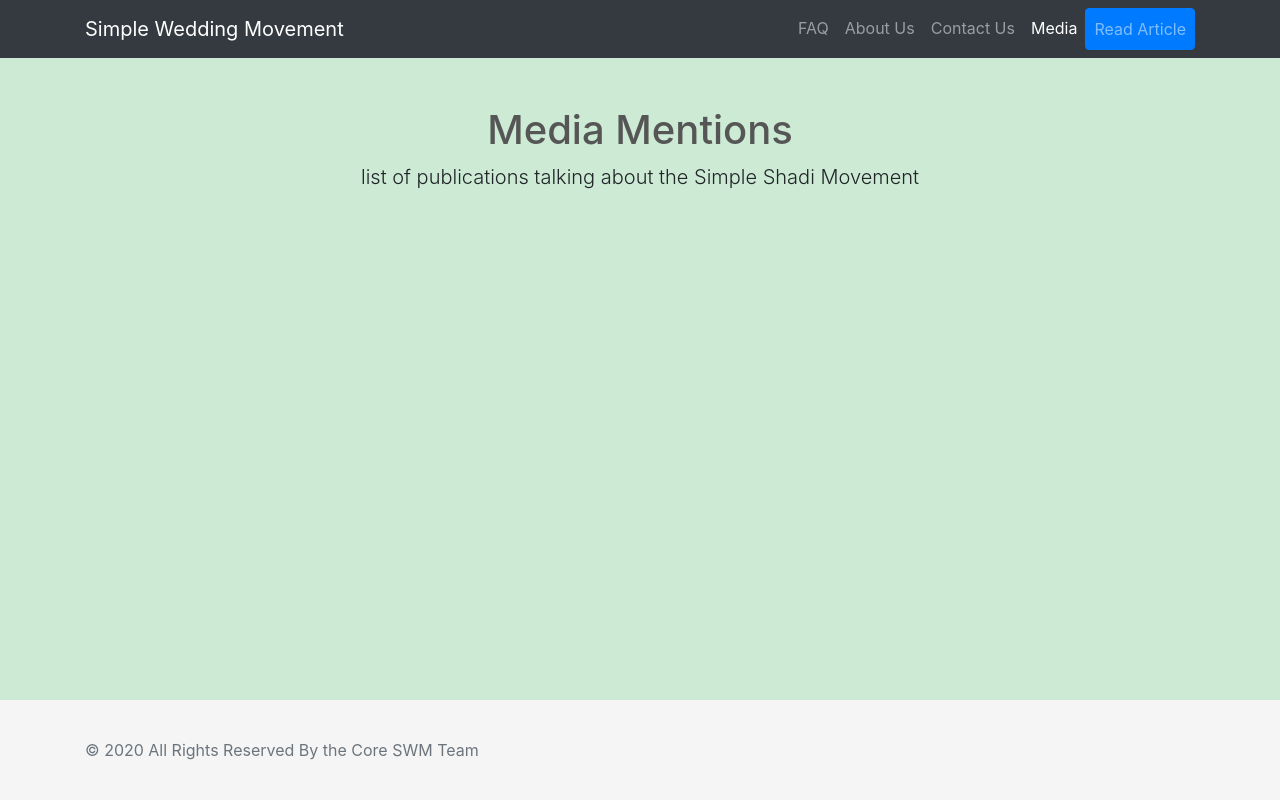
After one commit to alikhundmiri/simpleweddingdjango, a Django app: page /media/ in a window 1280 px wide. The commit adds this page. Run offline with Django 3.2, Linux system fonts and the light colour scheme; some libraries are stand-ins or nearby versions.

Commit message:
added a new page for media, and moved blog inside

```diff
--- a/core/templates/core/blog_list.html
+++ b/core/templates/core/blog_list.html
@@ -22,7 +22,7 @@ Blogs | Simple wedding Movement
 <section class="col-lg-6 offset-lg-3 col-sm-12 col-md-12">
   <div class="list-group list-group-flush">
     {% for link in links %}
-    <a href=" {% if link.link %}  {{link.link}} {% else %} {% url 'article' link.slug %} {% endif %}" class="link-box list-group-item list-group-item-action flex-column align-items-start">
+    <a href=" {% if link.link %}  {{link.link}} {% else %} {% url 'core:article' link.slug %} {% endif %}" class="link-box list-group-item list-group-item-action flex-column align-items-start">
       <div class="d-flex w-100 justify-content-between">
         <h5 class="mb-1">{{link.title}}</h5>
         <small class="extra-text">{{link.catagory}}</small>
--- /dev/null
+++ b/core/urls.py
@@ -0,0 +1,30 @@
+"""insta2blog URL Configuration
+
+The `urlpatterns` list routes URLs to views. For more information please see:
+    https://docs.djangoproject.com/en/2.1/topics/http/urls/
+Examples:
+Function views
+    1. Add an import:  from my_app import views
+    2. Add a URL to urlpatterns:  path('', views.home, name='home')
+Class-based views
+    1. Add an import:  from other_app.views import Home
+    2. Add a URL to urlpatterns:  path('', Home.as_view(), name='home')
+Including another URLconf
+    1. Import the include() function: from django.urls import include, path
+    2. Add a URL to urlpatterns:  path('blog/', include('blog.urls'))
+"""
+from django.contrib import admin
+from django.urls import path, include
+from django.conf import settings
+from django.conf.urls.static import static
+from django.views.generic.base import TemplateView
+
+from . import views
+
+app_name = "core"
+
+urlpatterns = [
+	path('', TemplateView.as_view(template_name='welcome.html'), name='index'),
+	path('blog/', views.index, name='blog'),
+	path('blog/<slug:slug>/', views.article, name='article'),
+]
--- /dev/null
+++ b/templates/media.html
@@ -0,0 +1,24 @@
+{% extends 'base.html' %}
+{% load static %}
+
+
+{% block title %}
+Media Mentions | Simple wedding Movement
+{% endblock %}
+
+{% block content %}
+<div class="container">
+  <div class="row">
+    <div class="col-lg-12 text-center">
+      <h1 class="mt-5" style="color: #565656">Media Mentions</h1>
+      <p class="lead">list of publications talking about the Simple Shadi Movement</p>
+    </div>
+  </div>
+</div>
+
+{%comment%}<!-- <section class="col-lg-6 offset-lg-3 col-sm-12 col-md-12">
+  <div class="list-group list-group-flush">
+
+  </div>
+</section> -->{%endcomment%}
+{% endblock %}
--- a/templates/navbar.html
+++ b/templates/navbar.html
@@ -1,6 +1,6 @@
 <nav class="navbar navbar-expand-lg navbar-dark bg-dark static-top">
   <div class="container">
-    <a class="navbar-brand" href="{% url 'index' %}">
+    <a class="navbar-brand" href="{% url 'core:index' %}">
       Simple Wedding Movement
     </a>
     <button class="navbar-toggler" type="button" data-toggle="collapse" data-target="#navbarResponsive" aria-controls="navbarResponsive" aria-expanded="false" aria-label="Toggle navigation">
@@ -17,8 +17,11 @@
         <li class="nav-item {% if request.resolver_match.url_name == 'contact' %}active{% endif %}">
           <a class="nav-link" href="{% url 'contact' %}">Contact Us</a>
         </li>
+        <li class="nav-item {% if request.resolver_match.url_name == 'media' %}active{% endif %}">
+          <a class="nav-link" href="{% url 'media' %}">Media</a>
+        </li>
         <li class="nav-item {% if request.resolver_match.url_name == 'blog' %}active{% endif %}">
-          <a class="nav-link btn btn-primary" role="button" href="{% url 'blog' %}">Read Article</a>
+          <a class="nav-link btn btn-primary" role="button" href="{% url 'core:blog' %}">Read Article</a>
         </li>
       </ul>
     </div>
--- a/usersite/urls.py
+++ b/usersite/urls.py
@@ -22,7 +22,6 @@ from django.conf.urls.static import static
 
 from django.views.generic.base import TemplateView
 from core.views import index, catagory_api, post_api, article
-
 from rest_framework import routers
 from rest_framework.authtoken.views import obtain_auth_token
 
@@ -32,18 +31,14 @@ router.register('post', post_api, basename='post_api')
 
 
 urlpatterns = [
-    path('', TemplateView.as_view(template_name='welcome.html'), name='index'),
-
+    path('', include('core.urls', namespace='core')),
     path('admin/', admin.site.urls),
-    path('blog/', index, name='blog'),
     path('api/', include(router.urls)),
     path('api-token-auth/', obtain_auth_token, name='api-token-auth'),
     path('faq/', TemplateView.as_view(template_name='faq.html'), name='faq'),
+    path('media/', TemplateView.as_view(template_name='media.html'), name='media'),
     path('about/', TemplateView.as_view(template_name='about_us.html'), name='about'),
     path('contact_us/', TemplateView.as_view(template_name='contact_us.html'), name='contact'),
-
-    path('<slug:slug>/', article, name='article'),
-
 ]
 
 
```
